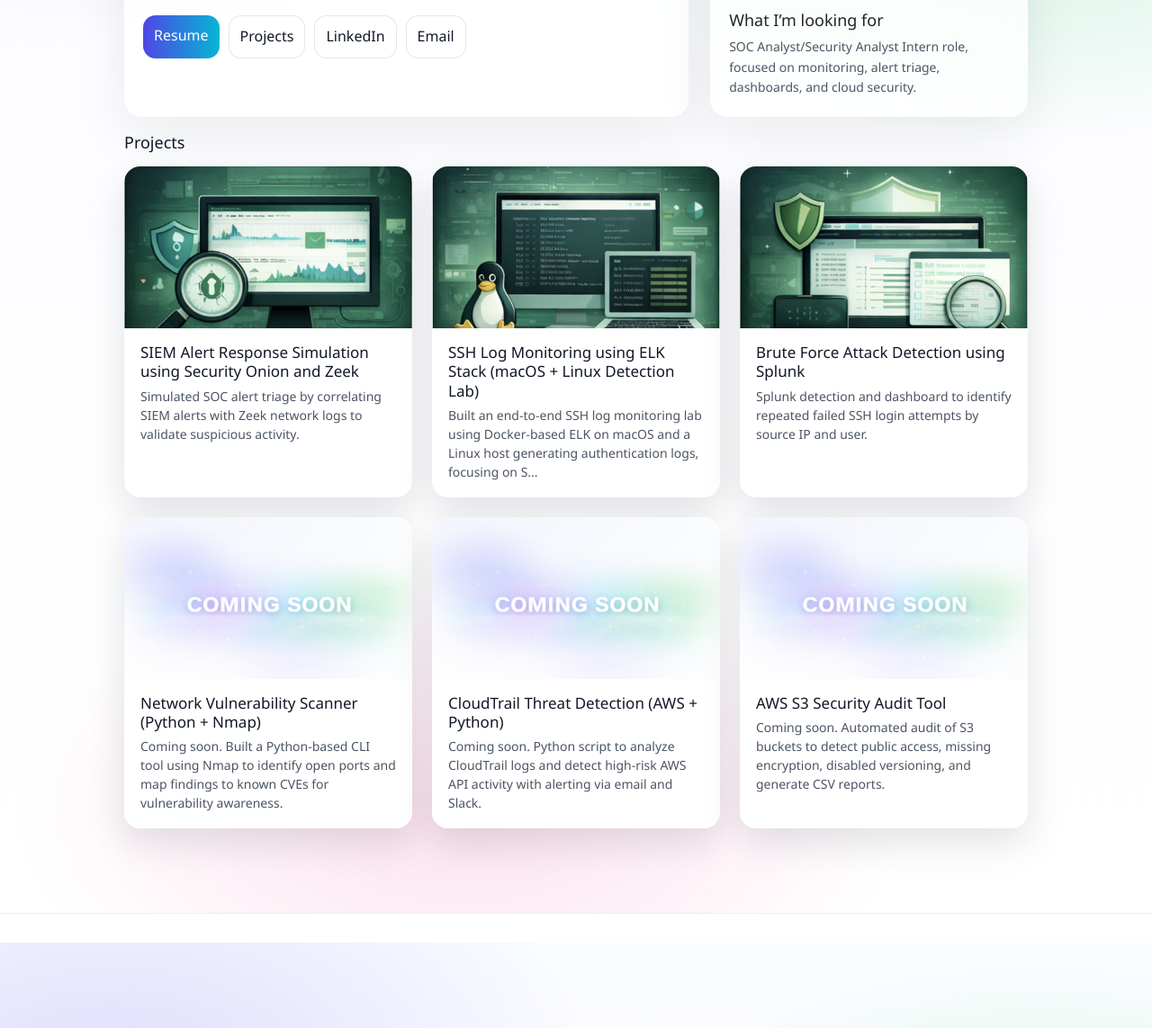
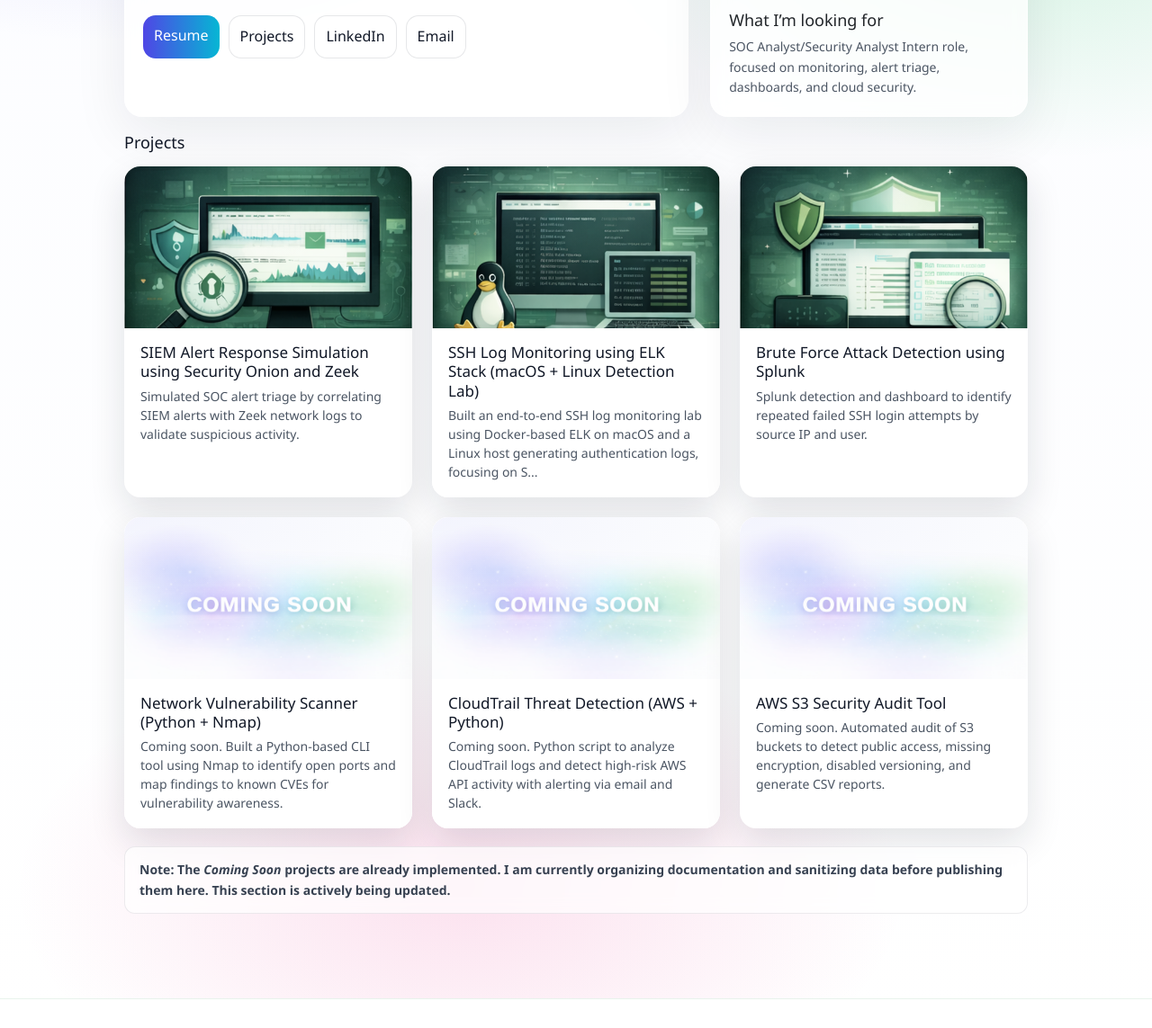
Before and after one commit to SinghPallavi819/singhpallavi819.github.io, a Jekyll site: the page built from index.html, in a window 1280 px wide and 1400 px high, scrolled down 152 px, cut to the strip 257-1400 px from the top of the window. Shown: the whole strip at 90% size. Built offline with Jekyll 4.4.1, drawn with Linux system fonts in a browser that asks for light colours; nearby versions of some CDN libraries; the list of posts is cut into pages by our own code.

Commit message:
Update index.html

```diff
--- a/index.html
+++ b/index.html
@@ -199,6 +199,16 @@
     font-size: 17px;
     line-height: 1.25;
   }
+  .projects-banner {
+    margin-top: 20px;
+    padding: 14px 16px;
+    border-radius: 12px;
+    background: rgba(255, 255, 255, 0.7);
+    backdrop-filter: blur(8px);
+    border: 1px solid rgba(17, 24, 39, 0.08);
+    font-size: 14px;
+    color: #374151;
+  }
   .project-body p {
     margin: 0;
     font-size: 14px;
@@ -322,5 +332,12 @@
         </div>
       </div>
     </div>
+    <div class="projects-banner">
+  <strong>
+    Note: The <em>Coming Soon</em> projects are already implemented.
+    I am currently organizing documentation and sanitizing data before publishing them here.
+    This section is actively being updated.
+  </strong>
+</div>
   </div>
 </div>
```
